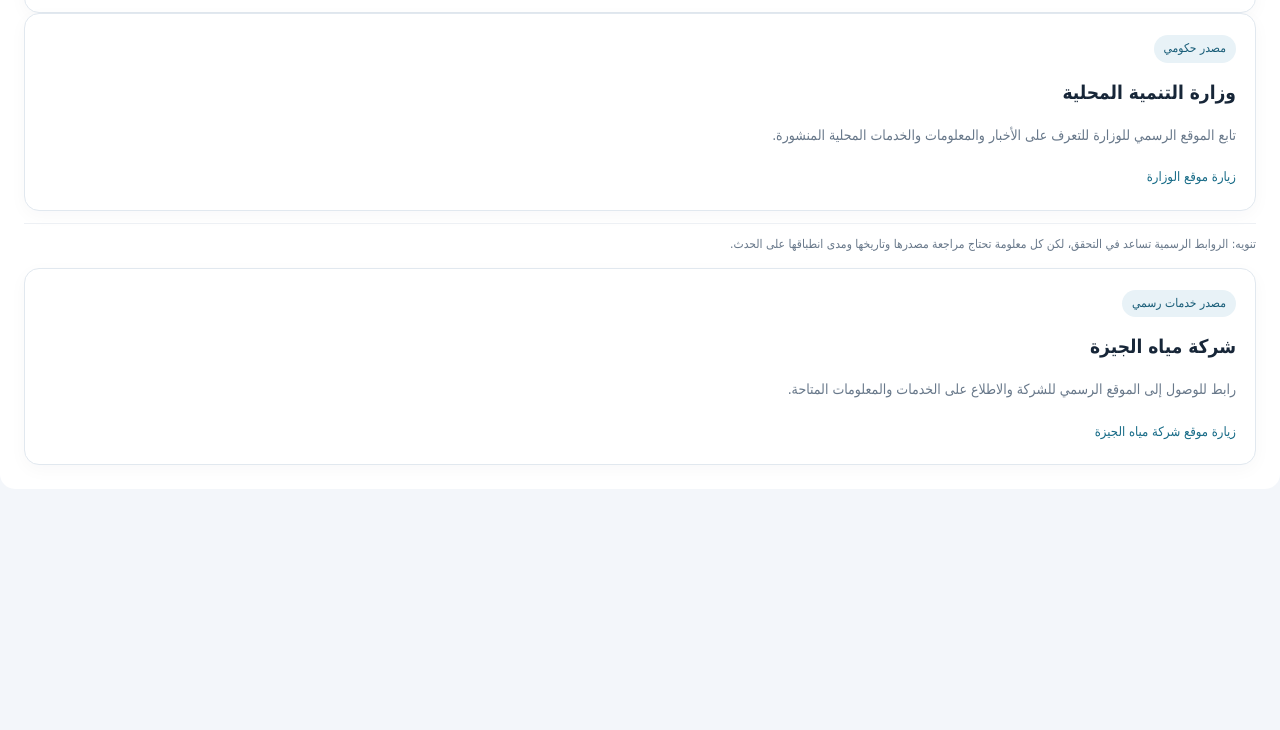
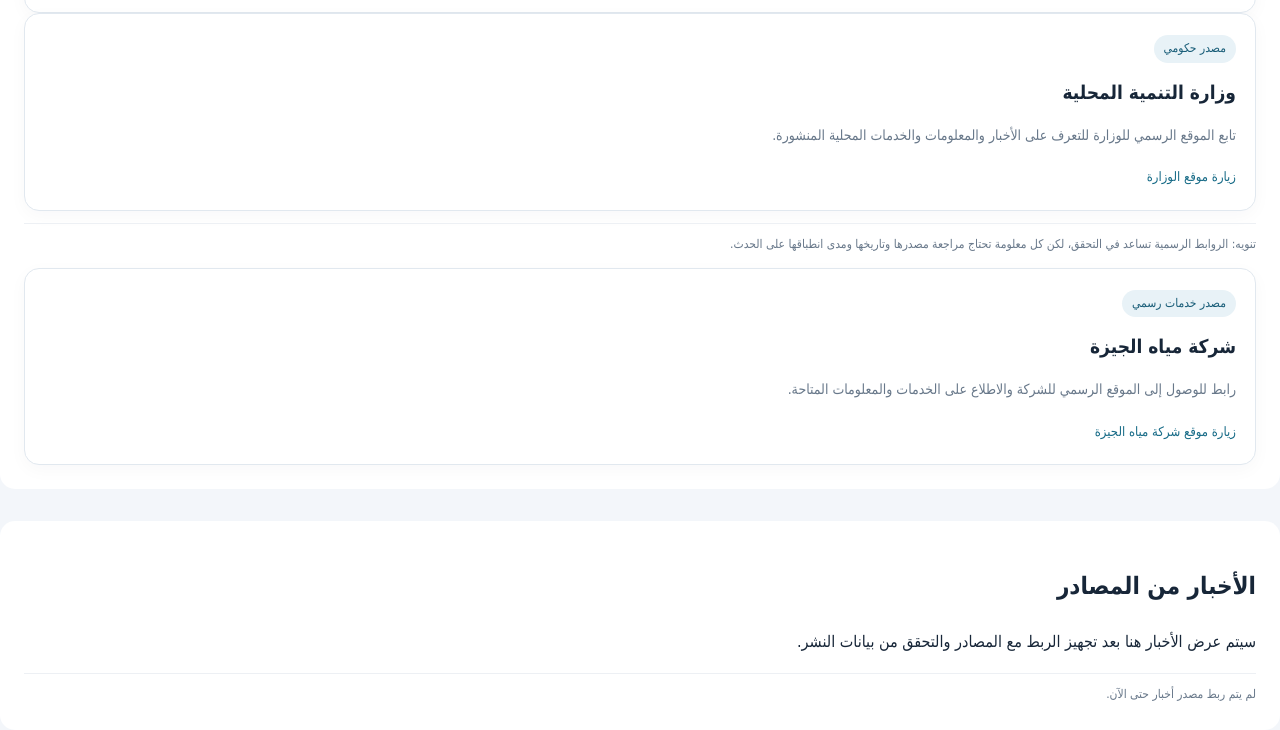
Before and after one commit to MEKOYDTDT/basira-egypt, a plain HTML site: page index.html in a window 1280 px wide. Shown: the part 2159-2889 px from the top of the page. Before the commit the page ends 2648 px from the top, so only its background shows below. Drawn offline with Linux system fonts and the light colour scheme.

Commit message:
Update index.html

```diff
--- a/index.html
+++ b/index.html
@@ -377,6 +377,12 @@
     </a>
   </article>
 </section>
+  <section class="about" id="live-news">
+  <h2>الأخبار من المصادر</h2>
+  <p>سيتم عرض الأخبار هنا بعد تجهيز الربط مع المصادر والتحقق من بيانات النشر.</p>
+  <div id="news-status" class="meta">لم يتم ربط مصدر أخبار حتى الآن.</div>
+  <div id="news-list" class="grid"></div>
+</section>
 </body>
 </html>
 </body>
```
